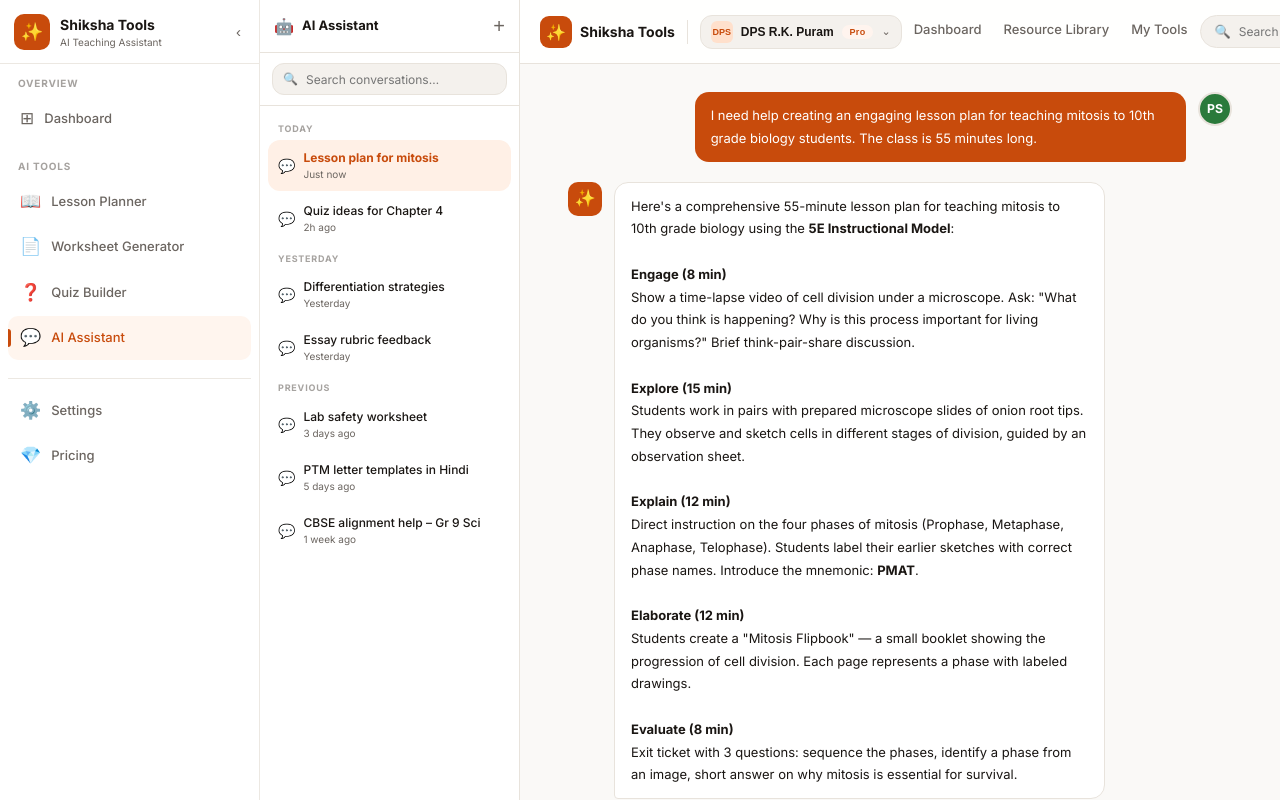
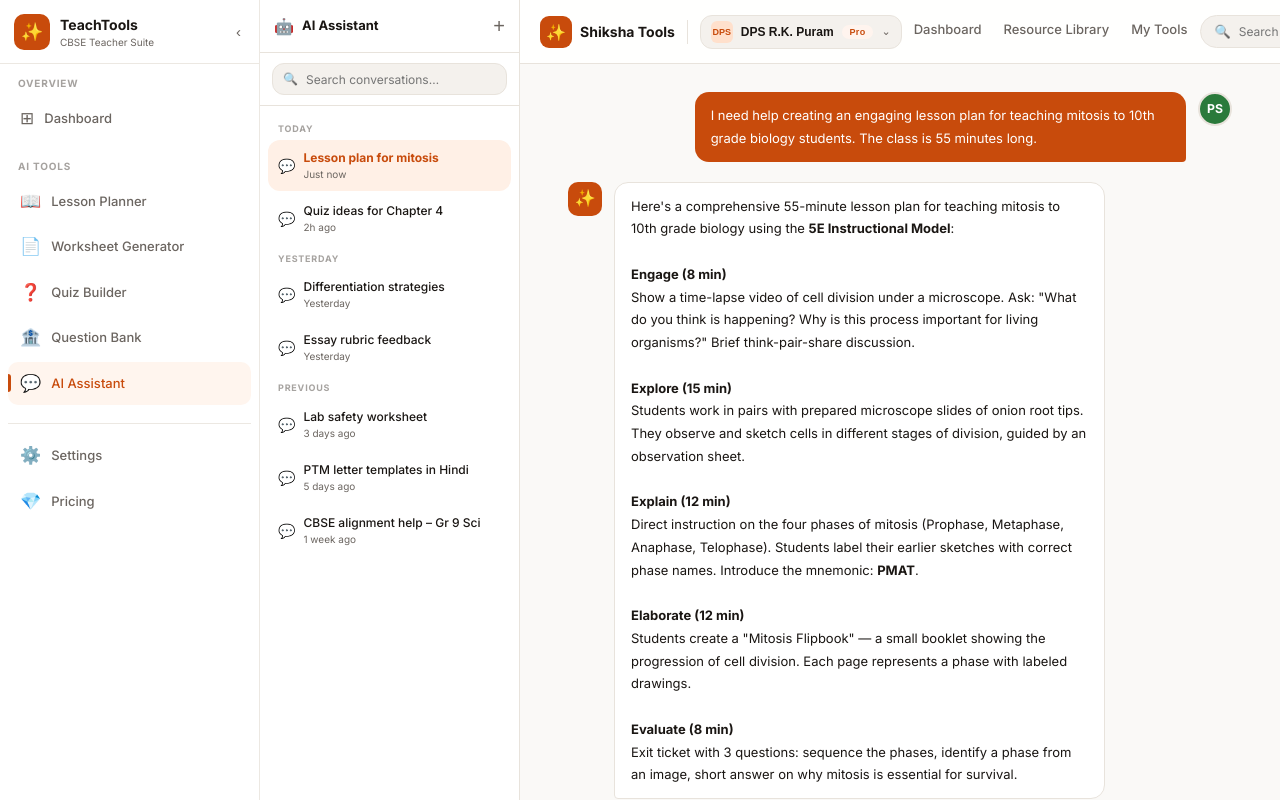
Before and after one commit to rahul300rkv/shikshatools, a React (Vite) app: page /ai-chat in a window 1280 px wide. Shown: the top 800 px of the page. Built offline with nearby package versions, Linux system fonts and the light colour scheme.

Commit message:
Add files via upload

```diff
--- a/src/components/AppSidebar.jsx
+++ b/src/components/AppSidebar.jsx
@@ -13,6 +13,7 @@ const NAV_GROUPS = [
       { id: '/lesson', icon: '📖', label: 'Lesson Planner' },
       { id: '/worksheet', icon: '📄', label: 'Worksheet Generator' },
       { id: '/quiz', icon: '❓', label: 'Quiz Builder' },
+      { id: '/question-bank', icon: '🏦', label: 'Question Bank' },
       { id: '/ai-chat', icon: '💬', label: 'AI Assistant' },
     ],
   },
@@ -52,9 +53,9 @@ export function AppSidebar() {
         {!collapsed && (
           <div style={{ flex: 1, minWidth: 0 }}>
             <div style={{ fontWeight: 700, fontSize: 14, color: 'var(--fg)', overflow: 'hidden', textOverflow: 'ellipsis', whiteSpace: 'nowrap' }}>
-              Shiksha Tools
+              TeachTools
             </div>
-            <div style={{ fontSize: 10, color: 'var(--muted-fg)' }}>AI Teaching Assistant</div>
+            <div style={{ fontSize: 10, color: 'var(--muted-fg)' }}>CBSE Teacher Suite</div>
           </div>
         )}
 
```
